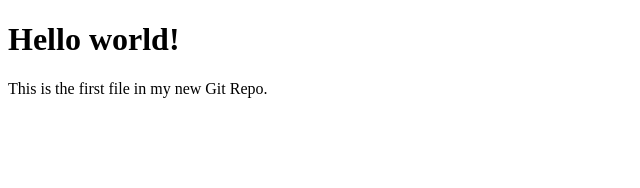
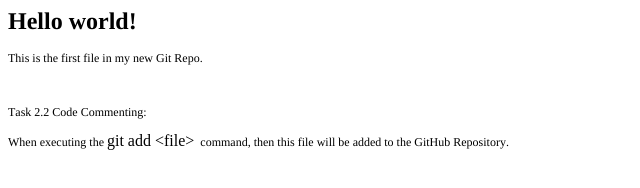
Before and after one commit to DBS-CloudComputing/Hello-World, a plain HTML site: page index.html in a window 1280 px wide. Shown: the whole page, without its empty margins (0-640 px from the left). Drawn offline with Linux system fonts and the light colour scheme.

```diff
--- a/index.html
+++ b/index.html
@@ -1,12 +1,26 @@
-<!DOCTYPE html>
+<!DOCTYPE html PUBLIC "-//W3C//DTD HTML 4.01//EN" "http://www.w3.org/TR/html4/strict.dtd">
 <html>
 <head>
-<title>Hello World!</title>
+  <meta http-equiv="Content-Type" content="text/html; charset=utf-8">
+  <meta http-equiv="Content-Style-Type" content="text/css">
+  <title></title>
+  <meta name="Generator" content="Cocoa HTML Writer">
+  <meta name="CocoaVersion" content="2575.2">
+  <style type="text/css">
+    p.p2 {margin: 0.0px 0.0px 12.0px 0.0px; font: 12.0px Times; -webkit-text-stroke: #000000}
+    p.p3 {margin: 0.0px 0.0px 12.0px 0.0px; font: 12.0px Times; -webkit-text-stroke: #000000; min-height: 14.0px}
+    p.p4 {margin: 0.0px 0.0px 12.0px 0.0px; font: 12.0px Times; color: #000000; -webkit-text-stroke: #000000}
+    span.s1 {font-kerning: none}
+    span.s2 {font-kerning: none; color: #000000}
+    span.s3 {font: 16.0px 'Times New Roman'; font-kerning: none}
+  </style>
 </head>
 <body>
-
-<h1>Hello world!</h1>
-<p>This is the first file in my new Git Repo.</p>
-
+<h1 style="margin: 0.0px 0.0px 16.1px 0.0px; font: 24.0px Times; -webkit-text-stroke: #000000"><span class="s1"><b>Hello world!</b></span></h1>
+<p class="p2"><span class="s1">This is the first file in my new Git Repo.</span></p>
+<p class="p3"><span class="s1"></span><br></p>
+<p class="p2"><span class="s1">Task 2.2 Code Commenting:<span class="Apple-converted-space"> </span></span></p>
+<p class="p4"><span class="s2">When executing the </span><span class="s3">git add &lt;file&gt;</span><span class="s1"><span class="Apple-converted-space">  </span>command, then this file will be added to the GitHub Repository.</span></p>
+<p class="p3"><span class="s1"></span><br></p>
 </body>
 </html>
```
Also changed, not shown: 1 other file.
